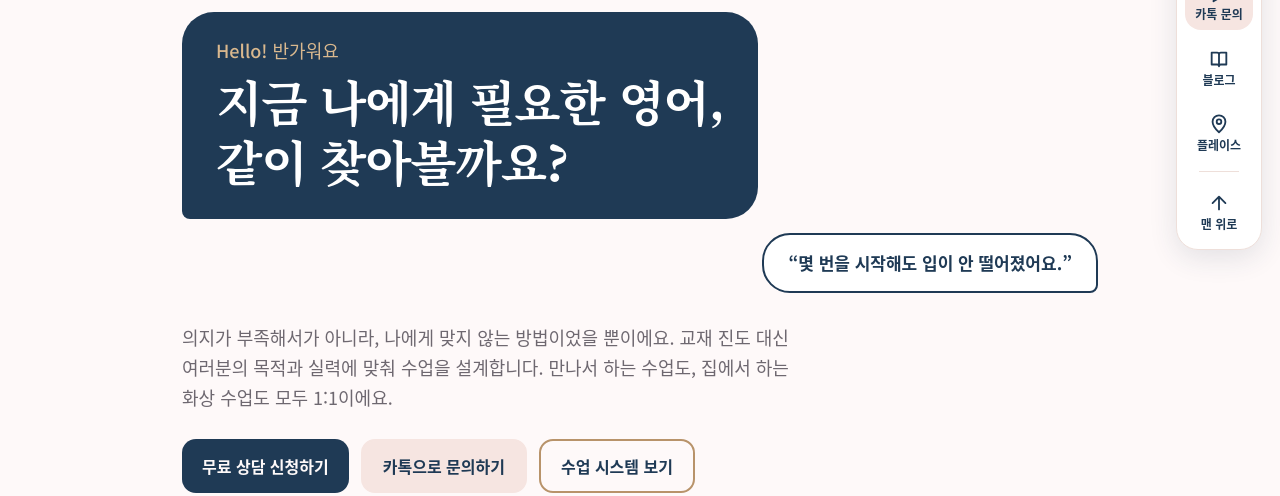
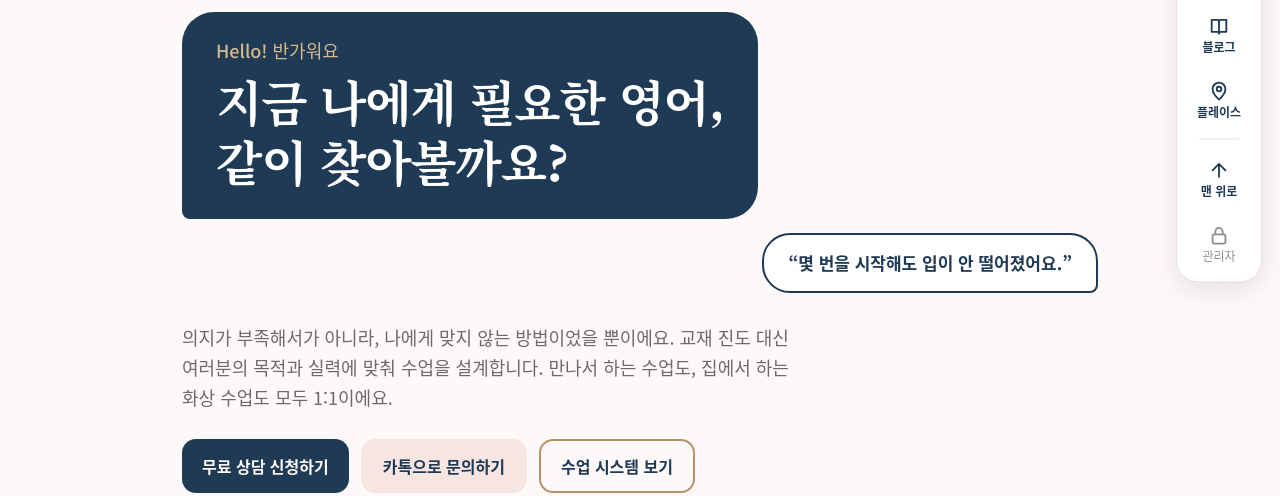
Before and after one commit to kateSsam/kate-english-home, a plain HTML site: page index.html in a window 1280 px wide. Shown: the part 327-823 px from the top of the page. Drawn offline with nearby package versions, Linux system fonts and the light colour scheme.

Commit message:
Add files via upload

```diff
--- a/index.html
+++ b/index.html
@@ -195,6 +195,8 @@ footer{padding:30px 0 40px;color:var(--muted);font-size:14px;text-align:center}
 .quick a.q-main:hover{background:#294A6B}
 .quick a.q-talk{background:#F6E5E1;color:#1F3A55}
 .quick svg{width:22px;height:22px;flex:none}
+.quick a.q-admin{color:var(--muted);font-weight:500;opacity:.75}
+.quick a.q-admin:hover{opacity:1}
 .quick hr{width:40px;border:0;border-top:1px solid var(--line);margin:2px auto}
 .mbar{display:none}
 @media (max-width:1180px){
@@ -370,6 +372,7 @@ footer{padding:30px 0 40px;color:var(--muted);font-size:14px;text-align:center}
   <a href="#" data-link="place"><svg viewBox="0 0 24 24" fill="none" stroke="currentColor" stroke-width="2" stroke-linecap="round" stroke-linejoin="round" aria-hidden="true"><path d="M12 21s-7-6.2-7-11.5A7 7 0 0 1 19 9.5C19 14.8 12 21 12 21z"/><circle cx="12" cy="9.5" r="2.5"/></svg>플레이스</a>
   <hr>
   <a href="#top-of-page" onclick="window.scrollTo({top:0,behavior:'smooth'});return false;"><svg viewBox="0 0 24 24" fill="none" stroke="currentColor" stroke-width="2" stroke-linecap="round" stroke-linejoin="round" aria-hidden="true"><path d="M12 19V5M5 12l7-7 7 7"/></svg>맨 위로</a>
+  <a class="q-admin" href="https://pronunciation-workbook.onrender.com/admin" rel="nofollow"><svg viewBox="0 0 24 24" fill="none" stroke="currentColor" stroke-width="2" stroke-linecap="round" stroke-linejoin="round" aria-hidden="true"><rect x="5" y="11" width="14" height="10" rx="2"/><path d="M8 11V8a4 4 0 0 1 8 0v3"/></svg>관리자</a>
 </nav>
 <div class="mbar">
   <a class="m-talk" href="#" data-link="kakao"><svg viewBox="0 0 24 24" fill="none" stroke="currentColor" stroke-width="2" stroke-linecap="round" stroke-linejoin="round" aria-hidden="true"><path d="M12 4c-5 0-9 3.1-9 7 0 2.5 1.6 4.6 4 5.9L6 21l4.3-2.6c.6.1 1.1.1 1.7.1 5 0 9-3.1 9-7s-4-7-9-7z"/></svg>카톡 문의</a>
```
